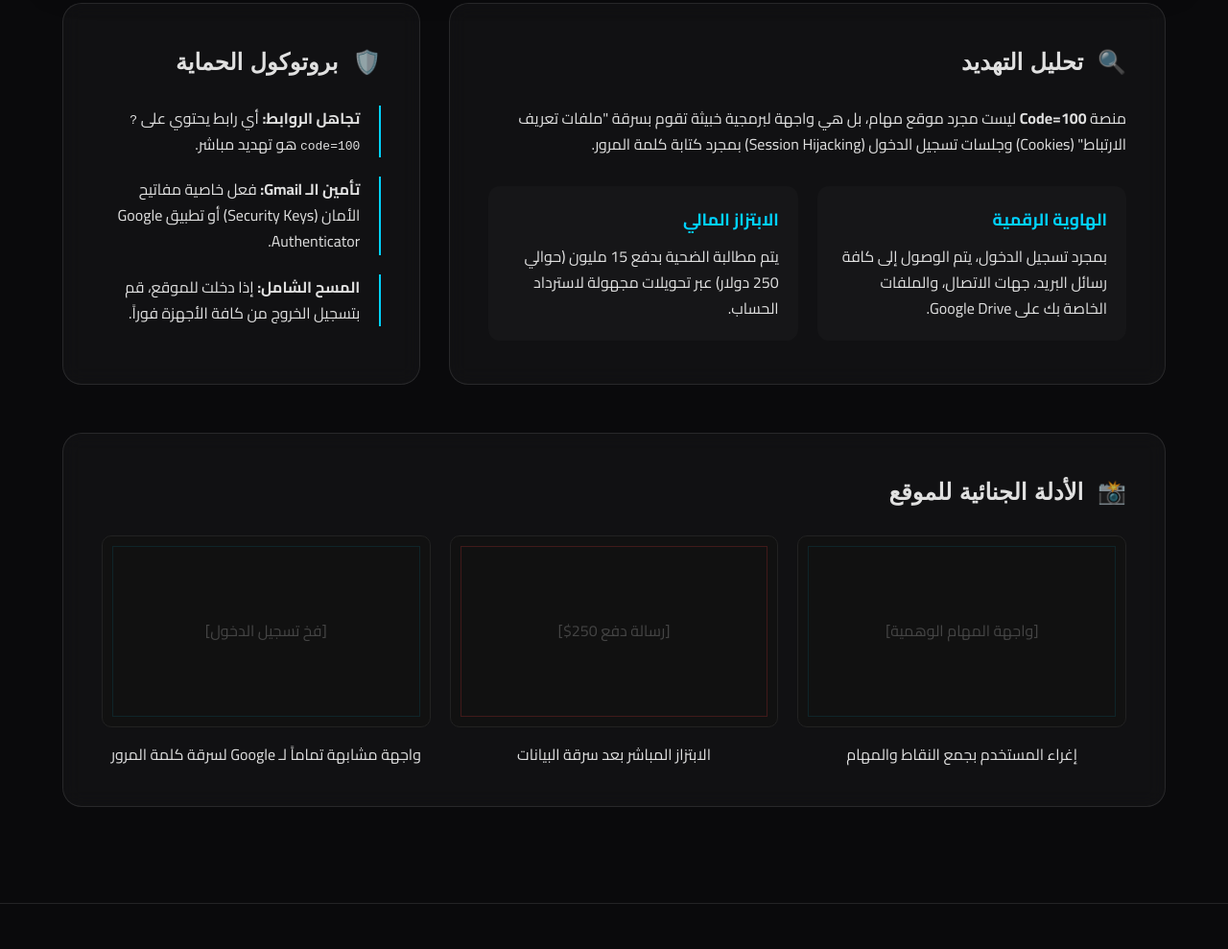
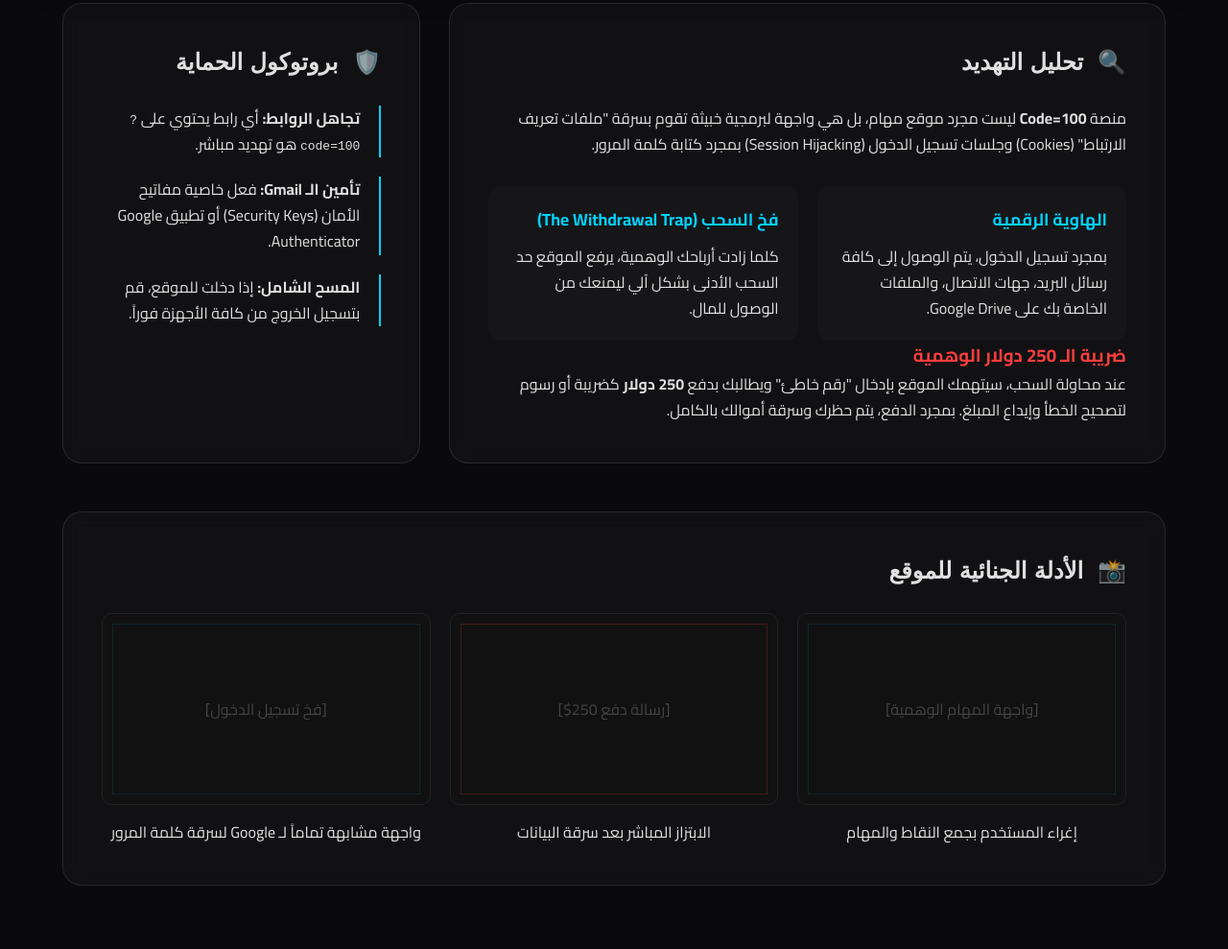
Before and after one commit to Jasserbelloumi/code100-warning, a plain HTML site: page index.html in a window 1280 px wide. Shown: the part 706-1695 px from the top of the page at 96% size. Drawn offline with Linux system fonts and the light colour scheme.

Commit message:
Update scam details: Added Withdrawal Trap and Fake Tax info

```diff
--- a/index.html
+++ b/index.html
@@ -60,9 +60,14 @@
                         <p>بمجرد تسجيل الدخول، يتم الوصول إلى كافة رسائل البريد، جهات الاتصال، والملفات الخاصة بك على Google Drive.</p>
                     </div>
                     <div class="info-node">
-                        <h3>الابتزاز المالي</h3>
-                        <p>يتم مطالبة الضحية بدفع 15 مليون (حوالي 250 دولار) عبر تحويلات مجهولة لاسترداد الحساب.</p>
+                        <h3>فخ السحب (The Withdrawal Trap)</h3>
+                        <p>كلما زادت أرباحك الوهمية، يرفع الموقع حد السحب الأدنى بشكل آلي ليمنعك من الوصول للمال.</p>
                     </div>
+                </div>
+
+                <div class="danger-highlight card">
+                    <h3 style="color: #ff3e3e;">ضريبة الـ 250 دولار الوهمية</h3>
+                    <p>عند محاولة السحب، سيتهمك الموقع بإدخال "رقم خاطئ" ويطالبك بدفع <strong>250 دولار</strong> كضريبة أو رسوم لتصحيح الخطأ وإيداع المبلغ. بمجرد الدفع، يتم حظرك وسرقة أموالك بالكامل.</p>
                 </div>
             </div>
 
```
